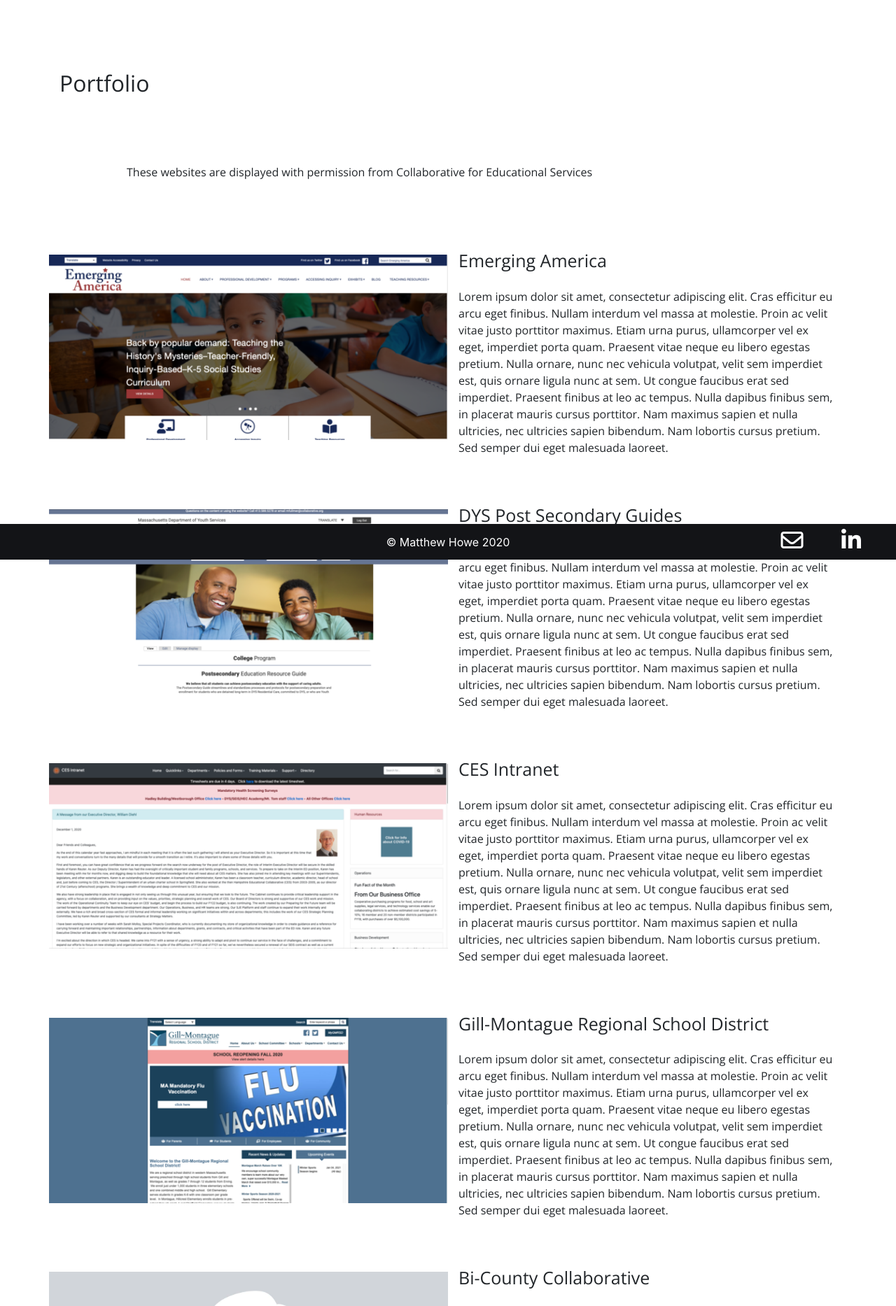
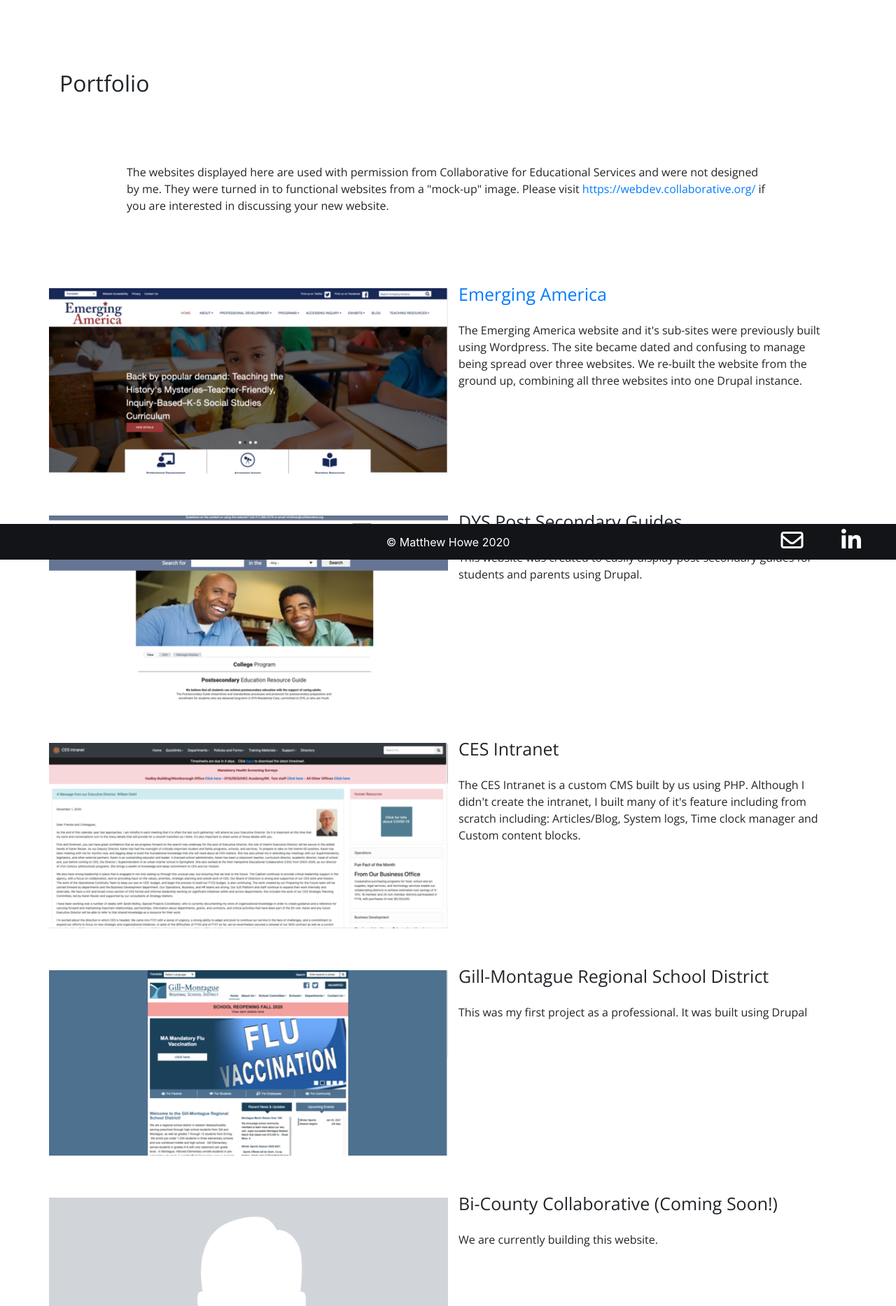
Before and after one commit to matthowe85/portfolio, a PHP site: page /portfolio.php in a window 1280 px wide. Shown: the top 1867 px of the page at 70% size. Run offline with PHP 8.4, Linux system fonts and the light colour scheme; some libraries are stand-ins or nearby versions.

Commit message:
sdjjhfsljdf

```diff
--- a/about.php
+++ b/about.php
@@ -22,7 +22,7 @@
 
 					<p>I was in the vending industry for 12 years before and I wanted to change careers. In 2016 when I decided to begin my web development journey by taking online classes for web development. In 2018 I obtained my first position as a Front-End Web Developer and have been in love with all things web development ever since! </p>
 
-					<p>In my freetime I enjoy cycling, snowboarding, playing guitar, videogames, chasing my toddler around and obviously...Web Development</p>
+					<p>In my freetime I enjoy cycling, snowboarding, playing guitar, video games, chasing my toddler around and obviously...Web Development</p>
 				</div>
 				<div class="col-6">
 					<div class="portrait"></div>
--- a/index.php
+++ b/index.php
@@ -21,7 +21,7 @@
 	</script>
 </head>
 <body>
-	<header class="navbar navbar-expand-lg">
+	<header class="navbar">
 		<ul class="navbar-nav">
 			<li><a href="/">Home</a></li>
 			<li><a href="/about.php">About</a></li>
@@ -31,7 +31,7 @@
 	<main id="swup" class="transition-fade">
 		<div class="wallpaper"></div>
 		<div id="page" class="home-page container-fluid">
-			<div id="logo"><h1>Matthew Howe</h1><span>Web Developer</span></div>
+			<div id="logo"><h1>Matthew Howe</h1><span>Web Developer</span></br><span>(Currently Under Construction)</span></div>
 		</div>
 	</main>
 
--- a/portfolio.php
+++ b/portfolio.php
@@ -16,47 +16,47 @@
 	<main id="swup" class="transition-fade">
 		<div id="page" class="not-front container portfolio-page container-fluid">
 			<h2>Portfolio</h2>
-			<p class="disclaimer">These websites are displayed with permission from Collaborative for Educational Services</p>
+			<p class="disclaimer">The websites displayed here are used with permission from Collaborative for Educational Services and were not designed by me. They were turned in to functional websites from a "mock-up" image. Please visit <a href="https://webdev.collaborative.org/">https://webdev.collaborative.org/</a> if you are interested in discussing your new website. </p>
 			<div class="row ea">
 				<div class="screenshot col-6"></div>
 				<div class="body col-6">
-					<div class="url"><a>Emerging America</a></div>
-					<div class="desc"><p>Lorem ipsum dolor sit amet, consectetur adipiscing elit. Cras efficitur eu arcu eget finibus. Nullam interdum vel massa at molestie. Proin ac velit vitae justo porttitor maximus. Etiam urna purus, ullamcorper vel ex eget, imperdiet porta quam. Praesent vitae neque eu libero egestas pretium. Nulla ornare, nunc nec vehicula volutpat, velit sem imperdiet est, quis ornare ligula nunc at sem. Ut congue faucibus erat sed imperdiet. Praesent finibus at leo ac tempus. Nulla dapibus finibus sem, in placerat mauris cursus porttitor. Nam maximus sapien et nulla ultricies, nec ultricies sapien bibendum. Nam lobortis cursus pretium. Sed semper dui eget malesuada laoreet.</p></div>
+					<div class="url"><a href="http://emergingamerica.org/">Emerging America</a></div>
+					<div class="desc"><p>The Emerging America website and it's sub-sites were previously built using Wordpress. The site became dated and confusing to manage being spread over three websites. We re-built the website from the ground up, combining all three websites into one Drupal instance. </p></div>
 				</div>
 			</div>
 			<div class="row dys">
 				<div class="screenshot col-6"></div>
 				<div class="body col-6">
 					<div class="url"><a>DYS Post Secondary Guides</a></div>
-					<div class="desc"><p>Lorem ipsum dolor sit amet, consectetur adipiscing elit. Cras efficitur eu arcu eget finibus. Nullam interdum vel massa at molestie. Proin ac velit vitae justo porttitor maximus. Etiam urna purus, ullamcorper vel ex eget, imperdiet porta quam. Praesent vitae neque eu libero egestas pretium. Nulla ornare, nunc nec vehicula volutpat, velit sem imperdiet est, quis ornare ligula nunc at sem. Ut congue faucibus erat sed imperdiet. Praesent finibus at leo ac tempus. Nulla dapibus finibus sem, in placerat mauris cursus porttitor. Nam maximus sapien et nulla ultricies, nec ultricies sapien bibendum. Nam lobortis cursus pretium. Sed semper dui eget malesuada laoreet.</p></div>
+					<div class="desc"><p>This website was created to easily display post-secondary guides for students and parents using Drupal.</p></div>
 				</div>
 			</div>
 			<div class="row int">
 				<div class="screenshot col-6"></div>
 				<div class="body col-6">
 					<div class="url"><a>CES Intranet</a></div>
-					<div class="desc"><p>Lorem ipsum dolor sit amet, consectetur adipiscing elit. Cras efficitur eu arcu eget finibus. Nullam interdum vel massa at molestie. Proin ac velit vitae justo porttitor maximus. Etiam urna purus, ullamcorper vel ex eget, imperdiet porta quam. Praesent vitae neque eu libero egestas pretium. Nulla ornare, nunc nec vehicula volutpat, velit sem imperdiet est, quis ornare ligula nunc at sem. Ut congue faucibus erat sed imperdiet. Praesent finibus at leo ac tempus. Nulla dapibus finibus sem, in placerat mauris cursus porttitor. Nam maximus sapien et nulla ultricies, nec ultricies sapien bibendum. Nam lobortis cursus pretium. Sed semper dui eget malesuada laoreet.</p></div>
+					<div class="desc"><p>The CES Intranet is a custom CMS built by us using PHP. Although I didn't create the intranet, I built many of it's feature including from scratch including: Articles/Blog, System logs, Time clock manager and Custom content blocks. </p></div>
 				</div>
 			</div>
 			<div class="row gmrsd">
 				<div class="screenshot col-6"></div>
 				<div class="body col-6">
 					<div class="url"><a>Gill-Montague Regional School District</a></div>
-					<div class="desc"><p>Lorem ipsum dolor sit amet, consectetur adipiscing elit. Cras efficitur eu arcu eget finibus. Nullam interdum vel massa at molestie. Proin ac velit vitae justo porttitor maximus. Etiam urna purus, ullamcorper vel ex eget, imperdiet porta quam. Praesent vitae neque eu libero egestas pretium. Nulla ornare, nunc nec vehicula volutpat, velit sem imperdiet est, quis ornare ligula nunc at sem. Ut congue faucibus erat sed imperdiet. Praesent finibus at leo ac tempus. Nulla dapibus finibus sem, in placerat mauris cursus porttitor. Nam maximus sapien et nulla ultricies, nec ultricies sapien bibendum. Nam lobortis cursus pretium. Sed semper dui eget malesuada laoreet.</p></div>
+					<div class="desc"><p>This was my first project as a professional. It was built using Drupal </p></div>
 				</div>
 			</div>
 			<div class="row bico">
 				<div class="screenshot col-6"></div>
 				<div class="body col-6">
-					<div class="url"><a>Bi-County Collaborative</a></div>
-					<div class="desc"><p>Lorem ipsum dolor sit amet, consectetur adipiscing elit. Cras efficitur eu arcu eget finibus. Nullam interdum vel massa at molestie. Proin ac velit vitae justo porttitor maximus. Etiam urna purus, ullamcorper vel ex eget, imperdiet porta quam. Praesent vitae neque eu libero egestas pretium. Nulla ornare, nunc nec vehicula volutpat, velit sem imperdiet est, quis ornare ligula nunc at sem. Ut congue faucibus erat sed imperdiet. Praesent finibus at leo ac tempus. Nulla dapibus finibus sem, in placerat mauris cursus porttitor. Nam maximus sapien et nulla ultricies, nec ultricies sapien bibendum. Nam lobortis cursus pretium. Sed semper dui eget malesuada laoreet.</p></div>
+					<div class="url"><a>Bi-County Collaborative (Coming Soon!)</a></div>
+					<div class="desc"><p>We are currently building this website.</p></div>
 				</div>
 			</div>
 			<div class="row ces">
 				<div class="screenshot col-6"></div>
 				<div class="body col-6">
-					<div class="url"><a>Collaborative for Educational Services</a></div>
-					<div class="desc"><p>Lorem ipsum dolor sit amet, consectetur adipiscing elit. Cras efficitur eu arcu eget finibus. Nullam interdum vel massa at molestie. Proin ac velit vitae justo porttitor maximus. Etiam urna purus, ullamcorper vel ex eget, imperdiet porta quam. Praesent vitae neque eu libero egestas pretium. Nulla ornare, nunc nec vehicula volutpat, velit sem imperdiet est, quis ornare ligula nunc at sem. Ut congue faucibus erat sed imperdiet. Praesent finibus at leo ac tempus. Nulla dapibus finibus sem, in placerat mauris cursus porttitor. Nam maximus sapien et nulla ultricies, nec ultricies sapien bibendum. Nam lobortis cursus pretium. Sed semper dui eget malesuada laoreet.</p></div>
+					<div class="url"><a>Collaborative for Educational Services (Coming Soon!)</a></div>
+					<div class="desc"><p>We are currently redesigning our website. </p></div>
 				</div>
 			</div>
 		</div>
```
